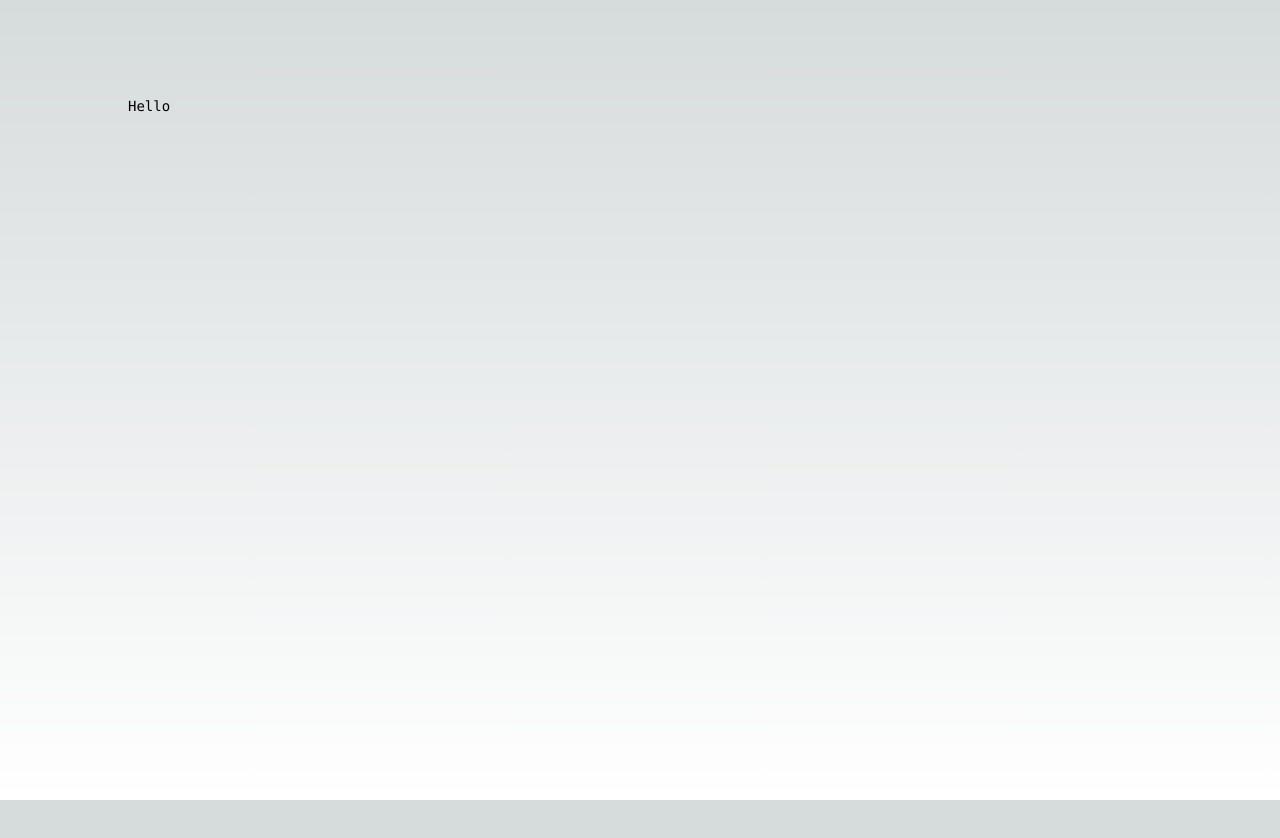
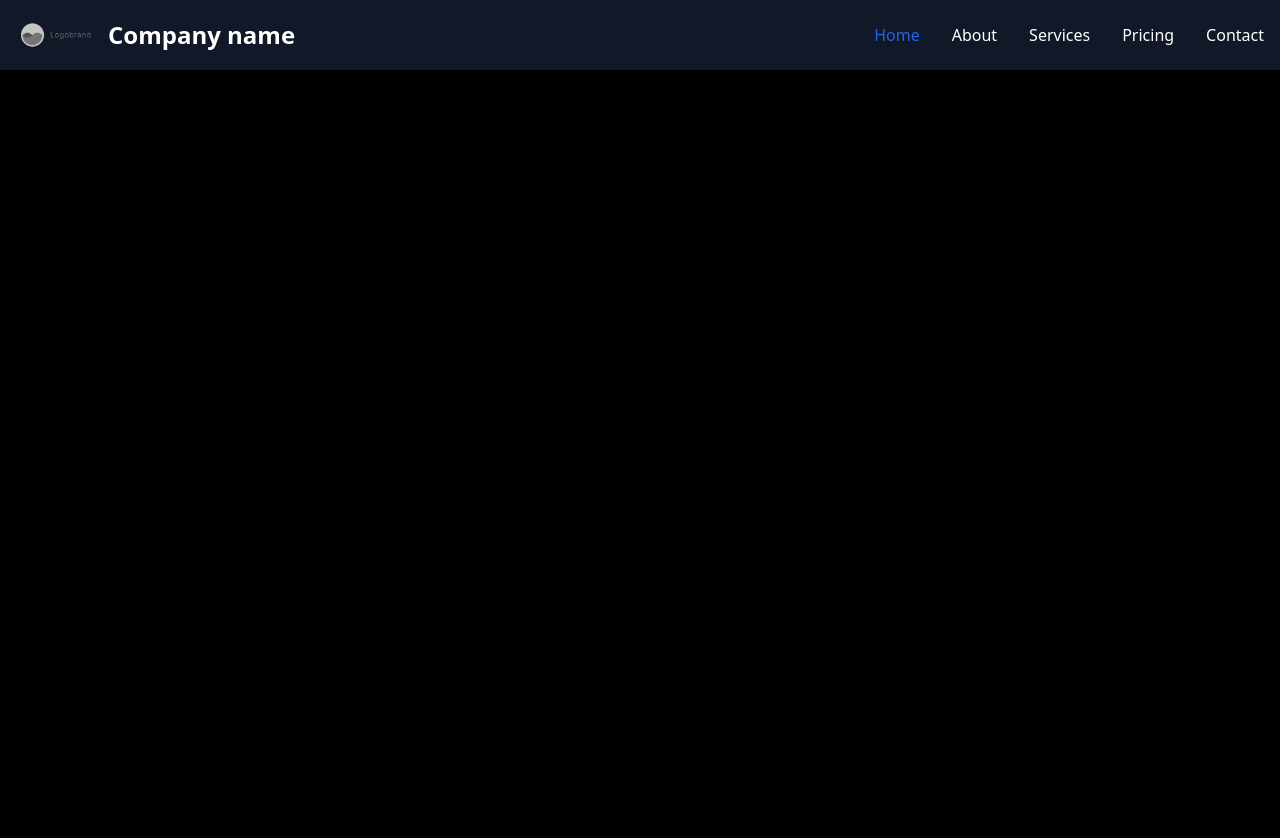
Before and after one commit to bavichugo/quick-script, a Next.js app: page / in a window 1280 px wide. Shown: the top 838 px of the page. Before the commit the page ends 800 px from the top, so only its background shows below. Built offline with nearby package versions, Linux system fonts and the light colour scheme.

Commit message:
Add NavBar1 Snippet

```diff
--- a/src/app/globals.css
+++ b/src/app/globals.css
@@ -1,27 +1,3 @@
 @tailwind base;
 @tailwind components;
 @tailwind utilities;
-
-:root {
-  --foreground-rgb: 0, 0, 0;
-  --background-start-rgb: 214, 219, 220;
-  --background-end-rgb: 255, 255, 255;
-}
-
-@media (prefers-color-scheme: dark) {
-  :root {
-    --foreground-rgb: 255, 255, 255;
-    --background-start-rgb: 0, 0, 0;
-    --background-end-rgb: 0, 0, 0;
-  }
-}
-
-body {
-  color: rgb(var(--foreground-rgb));
-  background: linear-gradient(
-      to bottom,
-      transparent,
-      rgb(var(--background-end-rgb))
-    )
-    rgb(var(--background-start-rgb));
-}
--- a/src/app/layout.js
+++ b/src/app/layout.js
@@ -1,7 +1,5 @@
 import './globals.css'
-import { Inter } from 'next/font/google'
-
-const inter = Inter({ subsets: ['latin'] })
+import Navbar1 from '@/components/NavBar/NavBar1'
 
 export const metadata = {
   title: 'Quick Script',
@@ -11,8 +9,8 @@ export const metadata = {
 export default function RootLayout({ children }) {
   return (
     <html lang="en">
-      <body className={inter.className}>
-        {/* Navbar */}
+      <body className='bg-black'>
+        <Navbar1 />
         {children}
         {/* Content */}
         {/* Footer */}
--- /dev/null
+++ b/src/components/NavBar/NavBar1.js
@@ -0,0 +1,104 @@
+"use client";
+import Link from "next/link";
+import logo from "./logo.png";
+import Image from "next/image";
+import { useState } from "react";
+import { usePathname } from "next/navigation"
+
+const navItems = [
+  {
+    name: "Home",
+    link: "/",
+  },
+  {
+    name: "About",
+    link: "/about",
+  },
+  {
+    name: "Services",
+    link: "/services",
+  },
+  {
+    name: "Pricing",
+    link: "/pricing",
+  },
+  {
+    name: "Contact",
+    link: "/contact",
+  },
+];
+
+/**
+ * This is a simple responsive navbar component, with a logo, items, and a hamburger menu.
+ */
+const Navbar1 = () => {
+  const [isExpanded, toggleExpansion] = useState(false);
+  const pathname = usePathname();
+
+  return (
+    <nav className="bg-gray-900">
+      <div className="max-w-screen-xl flex flex-wrap items-center justify-between mx-auto p-4">
+        <Link href="/" className="flex items-center">
+          <Image src={logo} width={80} className="mr-3" alt="Flowbite Logo" />
+          <span className="self-center text-2xl font-semibold whitespace-nowrap text-white">
+            Company name
+          </span>
+        </Link>
+        <button
+          data-collapse-toggle="navbar-default"
+          type="button"
+          className="inline-flex items-center p-2 w-10 h-10 justify-center text-sm rounded-lg md:hidden focus:outline-none focus:ring-2 text-gray-400 hover:bg-gray-700 focus:ring-gray-600"
+          aria-controls="navbar-default"
+          aria-expanded={`${isExpanded}`}
+          onClick={() => toggleExpansion(!isExpanded)}
+        >
+          <span className="sr-only">Open main menu</span>
+          <svg
+            className="w-5 h-5"
+            aria-hidden="true"
+            xmlns="http://www.w3.org/2000/svg"
+            fill="none"
+            viewBox="0 0 17 14"
+          >
+            <path
+              stroke="currentColor"
+              strokeLinecap="round"
+              strokeLinejoin="round"
+              strokeWidth="2"
+              d="M1 1h15M1 7h15M1 13h15"
+            />
+          </svg>
+        </button>
+        <div
+          className={`${
+            isExpanded ? "" : "hidden"
+          } w-full delay-1000 transition-transform ease-linear md:block md:w-auto`}
+          id="navbar-default"
+        >
+          <ul className="font-medium flex flex-col p-4 md:p-0 mt-4 borde rounded-lg md:flex-row md:space-x-8 md:mt-0 md:border-0 bg-gray-800 md:bg-gray-900 border-gray-700">
+            {navItems.map((item) => {
+              return (
+                <NavLink key={item.link} name={item.name} link={item.link} pathname={pathname}/>
+              );
+            })}
+          </ul>
+        </div>
+      </div>
+    </nav>
+  );
+};
+
+const NavLink = ({ name, link, pathname }) => {
+  return (
+    <li>
+      <Link
+        href={link}
+        className={`block py-2 pl-3 pr-4 hover:bg-white md:hover:bg-transparent hover:text-blue-600 rounded md:bg-transparent md:p-0 ${pathname === link ? "text-blue-600" : "text-white"}`}
+      >
+        {name}
+      </Link>
+    </li>
+  );
+};
+
+export default Navbar1;
```
Also changed, not shown: src/components/NavBar/logo.png (added).
